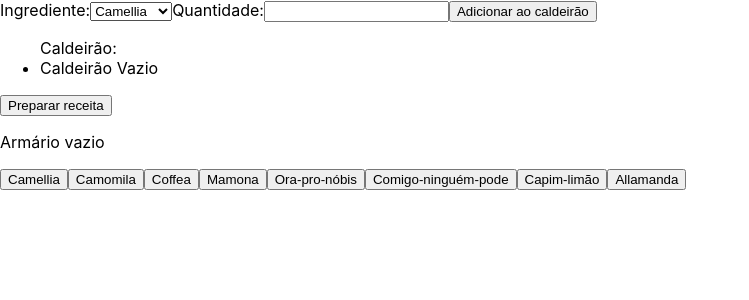
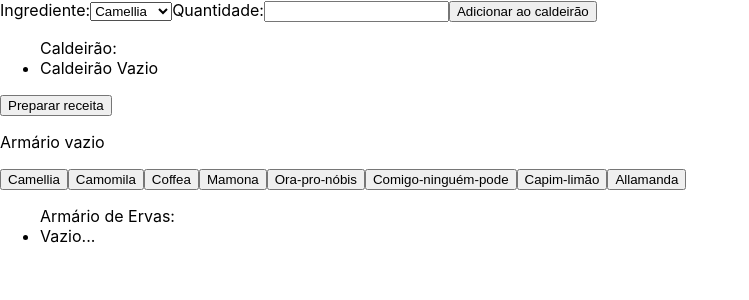
Before and after one commit to renanpbraga/boticarium, a React (Create React App) app: page / in a window 1280 px wide. Shown: the top 300 px of the page, without its empty margins (0-749 px from the left). Built offline with nearby package versions, Linux system fonts and the light colour scheme.

Commit message:
adiciona armario de ervas

```diff
--- /dev/null
+++ b/src/components/ArmarioDeErvas.jsx
@@ -0,0 +1,24 @@
+import React from 'react';
+
+function ArmarioDeErvas() {
+
+  const getArmarioDeErvas = JSON.parse(localStorage.getItem('armarioDeErvas')) || [];
+
+  return (
+    <div>
+      <ul>
+        Armário de Ervas:
+      {
+        getArmarioDeErvas.length < 1 ? <li>Vazio...</li> :
+          getArmarioDeErvas.map((erva) => (
+            <li>
+              {erva.nome}
+            </li>
+        ))
+      }
+      </ul>
+    </div>
+  )
+}
+
+export default ArmarioDeErvas;
--- a/src/components/Jardim.jsx
+++ b/src/components/Jardim.jsx
@@ -24,6 +24,7 @@ function Jardim() {
           <button
             type="button"
             name={erva.nome}
+            key={erva.id}
             onClick={((e) => coletarErva(e.target.name))}
           >
             {erva.nome}
--- a/src/components/Laboratorio.jsx
+++ b/src/components/Laboratorio.jsx
@@ -1,5 +1,6 @@
 import React, { useContext } from 'react';
 import BoticariumContext from '../context/BoticariumContext';
+import ArmarioDeErvas from './ArmarioDeErvas';
 import ArmarioDePocoes from './ArmarioDePocoes';
 import Jardim from './Jardim';
 
@@ -70,6 +71,7 @@ function Laboratorio() {
       <button type="button" onClick={preparaReceita}>Preparar receita</button>
       <ArmarioDePocoes />
       <Jardim />
+      <ArmarioDeErvas />
     </div>
   )
 }
```
